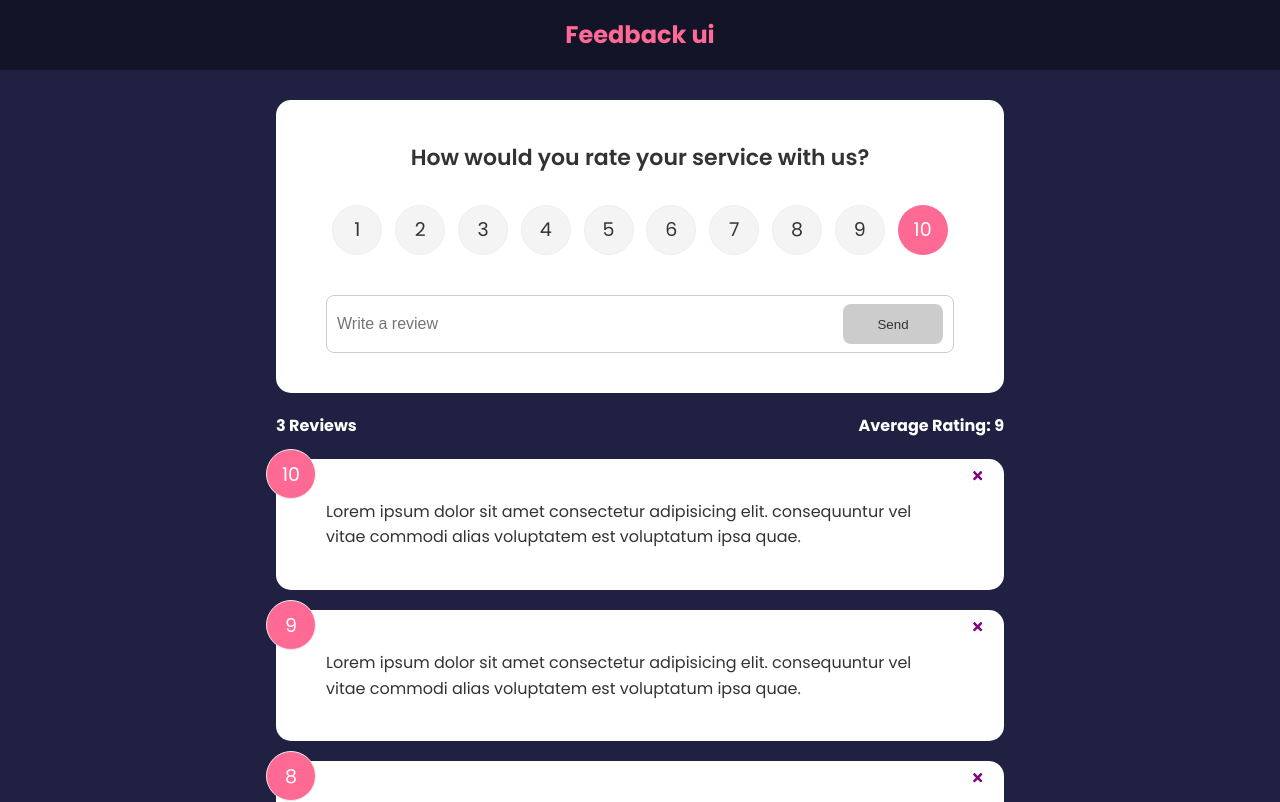
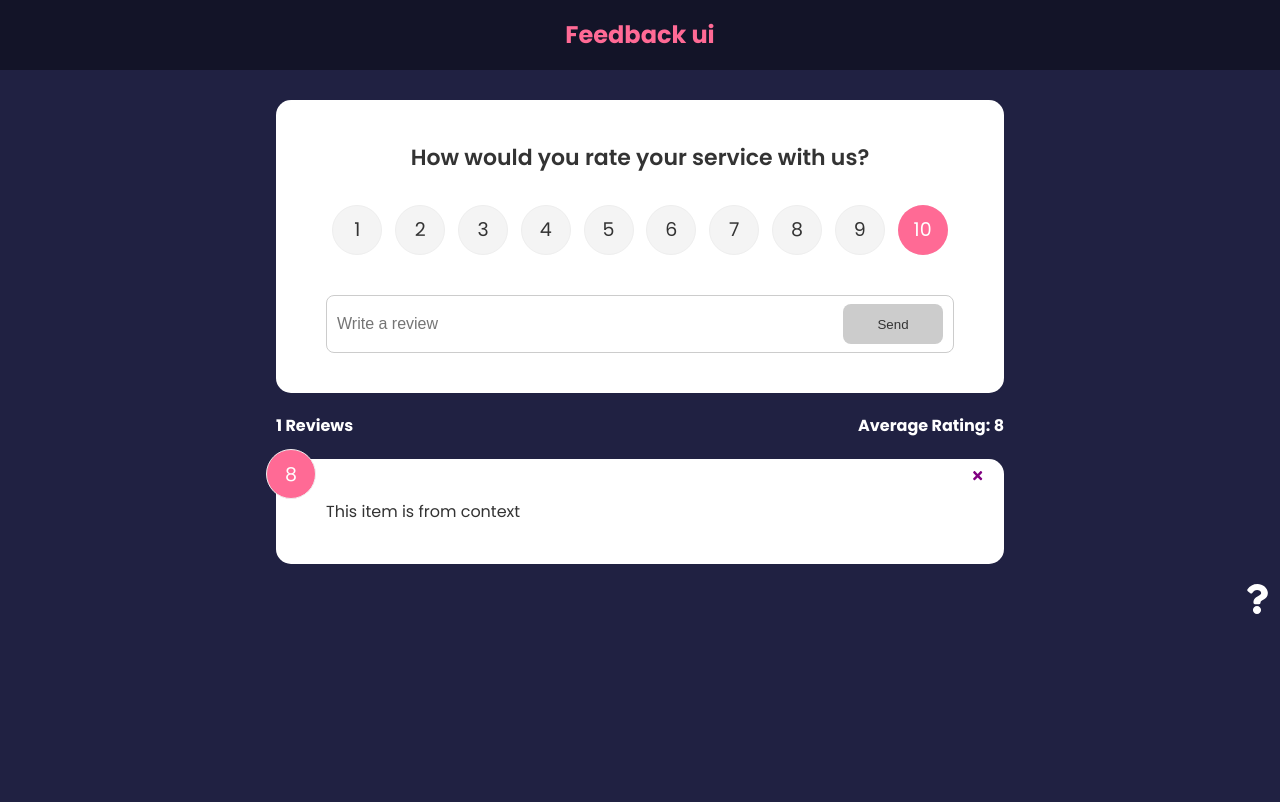
Before and after one commit to thirteenmd/feedback-app, a React (Create React App) app: page / in a window 1280 px wide. Shown: the top 802 px of the page. Built offline with nearby package versions, Linux system fonts and the light colour scheme.

Commit message:
Added feedback context

```diff
--- a/src/App.js
+++ b/src/App.js
@@ -1,39 +1,25 @@
 import React from 'react'
-import { useState } from "react"
+import { BrowserRouter as Router, Route, Routes} from 'react-router-dom'
 import Header from "./components/Header"
 import FeedbackList from "./components/FeedbackList"
-import FeedbackData from './data/FeedbackData'
 import FeedbackStats from './components/FeedbackStats'
 import FeedbackForm from './components/FeedbackForm'
-import { v4 as uuidv4 } from 'uuid'
 import AboutPage from './pages/AboutPage'
-import { BrowserRouter as Router, Route, Routes} from 'react-router-dom'
 import AboutIconLink from './components/AboutIconLink'
+import { FeedbackProvider } from './context/FeedbackContext'
 
 function App() {
-  const [feedback, setFeedback] = useState(FeedbackData)
-
-  const deleteFeedback = (id) => {
-    if(window.confirm('Are you sure you want to delete?')){
-      setFeedback(feedback.filter((item) => item.id !== id))
-    }
-  }
-
-  const addFeedback = (newFeedback) => {
-    newFeedback.id = uuidv4()
-    setFeedback([newFeedback, ...feedback])
-  }
-
   return (
+    <FeedbackProvider>
       <Router>
         <Header />
         <div className="container">
           <Routes>
             <Route exact path='/' element={
               <>
-            <FeedbackForm handleAdd={addFeedback} />
-            <FeedbackStats feedback={feedback} />
-            <FeedbackList feedback={feedback} handleDelete={deleteFeedback}/>
+                <FeedbackForm />
+                <FeedbackStats />
+                <FeedbackList/>
               </>
             }/>
 
@@ -42,6 +28,7 @@
         </div>
         <AboutIconLink />
       </Router>
+    </FeedbackProvider>
   )
 }
 
--- a/src/components/FeedbackForm.jsx
+++ b/src/components/FeedbackForm.jsx
@@ -1,10 +1,13 @@
 import React from 'react'
 import Card from './shared/Card'
-import { useState } from 'react'
+import { useState, useContext } from 'react'
 import Button from './shared/Button'
 import RatingSelect from './RatingSelect'
+import FeedbackContext from '../context/FeedbackContext'
 
-function FeedbackForm({handleAdd}) {
+function FeedbackForm() {
+  const {addFeedback} = useContext(FeedbackContext)
+
   const [text, setText] = useState('')
   const [rating, setRating] = useState(10)
   const [btnDisabled, setBtnDisabled] = useState(true)
@@ -33,7 +36,7 @@
         rating
       }
 
-      handleAdd(newFeedback)
+      addFeedback(newFeedback)
       setText('')
     }
   }
--- a/src/components/FeedbackItem.jsx
+++ b/src/components/FeedbackItem.jsx
@@ -2,12 +2,16 @@
 import Card from './shared/Card'
 import PropTypes from 'prop-types'
 import {FaTimes} from 'react-icons/fa'
+import { useContext } from 'react'
+import FeedbackContext from '../context/FeedbackContext'
 
-function FeedbackItem({item, handleDelete}) {
+function FeedbackItem({item}) {
+  const {deleteFeedback} = useContext(FeedbackContext)
+
   return (
     <Card >
       <div className="num-display">{item.rating}</div>
-      <button onClick={() => handleDelete(item.id)} className='close'>
+      <button onClick={() => deleteFeedback(item.id)} className='close'>
         <FaTimes color='purple'/>
       </button>
       <div className="text-display">{item.text}</div>
--- a/src/components/FeedbackList.jsx
+++ b/src/components/FeedbackList.jsx
@@ -1,8 +1,10 @@
 import React from 'react'
 import FeedbackItem from './FeedbackItem'
-import PropTypes from 'prop-types'
+import { useContext } from 'react'
+import FeedbackContext from '../context/FeedbackContext'
 
-function FeedbackList({feedback, handleDelete}) {
+function FeedbackList() {
+  const {feedback} = useContext(FeedbackContext)
 
   if (!feedback || feedback.length === 0) {
     return <p>no feedback yet</p>
@@ -11,14 +13,10 @@
   return (
     <div className='feedback-list'>
       {feedback.map((item) => (
-        <FeedbackItem key={item.id} item={item} handleDelete={handleDelete} />
+        <FeedbackItem key={item.id} item={item} />
       ))}
     </div>
   )
 }
 
-FeedbackList.propTypes = {
-  feedback: PropTypes.array
-}
-
 export default FeedbackList
--- a/src/components/FeedbackStats.jsx
+++ b/src/components/FeedbackStats.jsx
@@ -1,7 +1,10 @@
 import React from 'react'
-import PropTypes from 'prop-types'
+import { useContext } from 'react'
+import FeedbackContext from '../context/FeedbackContext'
 
-function FeedbackStats({feedback}) {
+function FeedbackStats() {
+  const {feedback} = useContext(FeedbackContext)
+
   let average = feedback.reduce((acc, cur) => {
     return acc + cur.rating
   }, 0) / feedback.length
@@ -16,8 +19,4 @@
   )
 }
 
-FeedbackStats.propTypes = {
-  feedback: PropTypes.array.isRequired
-}
-
 export default FeedbackStats
--- /dev/null
+++ b/src/context/FeedbackContext.js
@@ -0,0 +1,36 @@
+import { createContext, useState } from "react"
+import React from 'react'
+import { v4 as uuidv4 } from 'uuid'
+
+const FeedbackContext = createContext()
+
+export const FeedbackProvider = ({children}) => {
+  const [feedback, setFeedback] = useState([
+    {
+      id: 1,
+      text: 'This item is from context',
+      rating: 8
+    }
+  ])
+
+  const deleteFeedback = (id) => {
+    if(window.confirm('Are you sure you want to delete?')){
+      setFeedback(feedback.filter((item) => item.id !== id))
+    }
+  }
+
+  const addFeedback = (newFeedback) => {
+    newFeedback.id = uuidv4()
+    setFeedback([newFeedback, ...feedback])
+  }
+
+  return <FeedbackContext.Provider value={{
+    feedback,
+    deleteFeedback,
+    addFeedback
+  }}>
+    {children}
+  </FeedbackContext.Provider>
+}
+
+export default FeedbackContext
```
Lines whose indentation alone changed are shown as unchanged.
